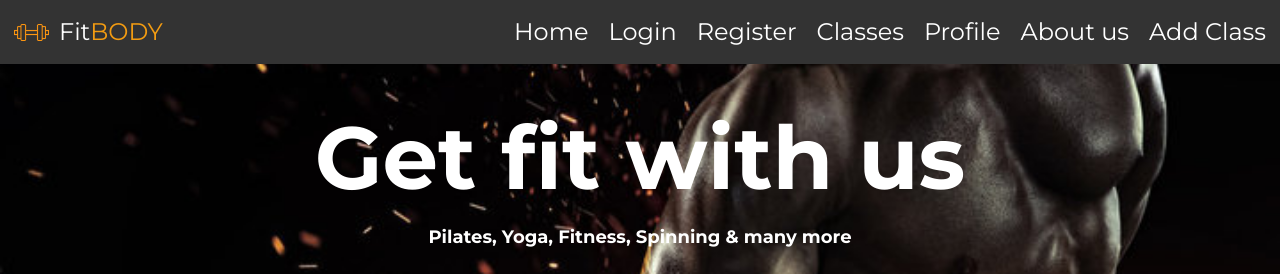
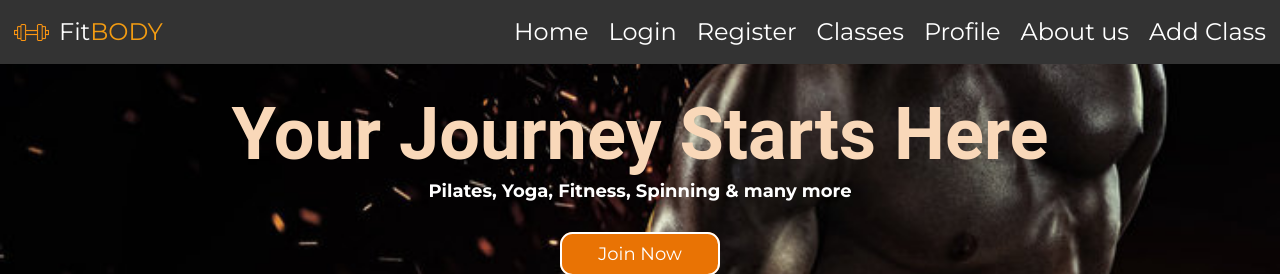
Before and after one commit to icona99/FitBody, a React (Vite) app in the folder client/: page / in a window 1280 px wide. Shown: the top 274 px of the page. Built offline with nearby package versions, Linux system fonts and the light colour scheme; no server answers.

Commit message:
add animations  to h1 and dinamically chence cards in home component

```diff
--- a/client/src/components/home/Home.jsx
+++ b/client/src/components/home/Home.jsx
@@ -1,11 +1,12 @@
 import React, { useEffect, useState } from 'react';
 import styles from './Home.module.css';
-import SportCard from'../sportCard/SportCard'
+import SportCard from '../sportCard/SportCard';
 
 const baseUrl = 'http://localhost:3030/jsonstore';
 
 export default function Home() {
     const [cards, setCards] = useState([]);
+    const [currentIndex, setCurrentIndex] = useState(0);
 
     useEffect(() => {
         async function getCards() {
@@ -21,17 +22,27 @@ export default function Home() {
         getCards();
     }, []);
 
+    useEffect(() => {
+        const interval = setInterval(() => {
+            setCurrentIndex(prevIndex => (prevIndex + 3) % cards.length);
+        }, 3000);
+
+        return () => clearInterval(interval);
+    }, [cards.length]);
+
+    const displayedCards = cards.slice(currentIndex, currentIndex + 3);
+
     return (
         <div className={styles.home}>
             <div className={styles['home-text']}>
-                <h1> Get fit with us</h1>
+                <h1>Your Journey Starts Here</h1>
                 <p>Pilates, Yoga, Fitness, Spinning &amp; many more</p>
             </div>
             <div className={styles['home-button']}>
                 <a href="/register">Join Now</a>
             </div>
             <section className={styles.cards}>
-                {cards.slice(-3).map((card) => (
+                {displayedCards.map((card) => (
                     <SportCard
                         key={card._id}
                         card={card}
--- a/client/src/components/home/Home.module.css
+++ b/client/src/components/home/Home.module.css
@@ -8,12 +8,32 @@
     padding: 2em;
 }
 
+@keyframes colorChange {
+    0% {
+        color: #ffffff;
+    }
+    25% {
+        color: #e97304;
+    }
+    50% {
+        color: #fff;
+    }
+    75% {
+        color: #e97304;
+    }
+    100% {
+        color: #ffffff;
+    }
+}
+
 .home-text h1 {
-    font-size: 88px;
-    color: white;
+    font-size: 72px;
     text-align: center;
     font-weight: bold;
     margin: 0;
+    line-height: 1.2;
+    font-family: 'Roboto', sans-serif;
+    animation: colorChange 10s infinite;
 }
 
 .home-text p {
@@ -44,8 +64,7 @@
 
 .cards {
     display: flex;
-    justify-content: space-between;
-    max-width: 1200px;
+    max-width: 1000px;
     margin: 0 auto;
     margin-top: 8em;
     margin-bottom: 9em;
@@ -54,7 +73,7 @@
 
 .card {
     position: relative;
-    max-width: 450px;
+    max-width: 850px;
     width: 100%;
     height: auto;
     background-color: rgb(233, 115, 4, 0.7);
```
